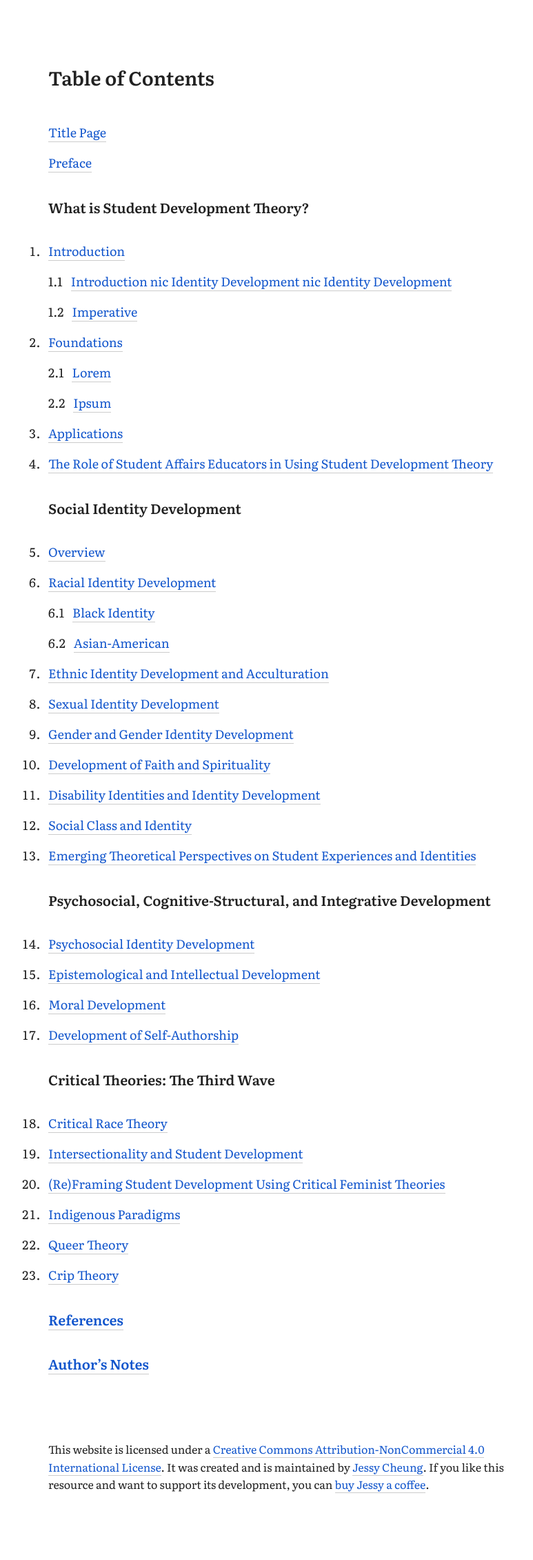
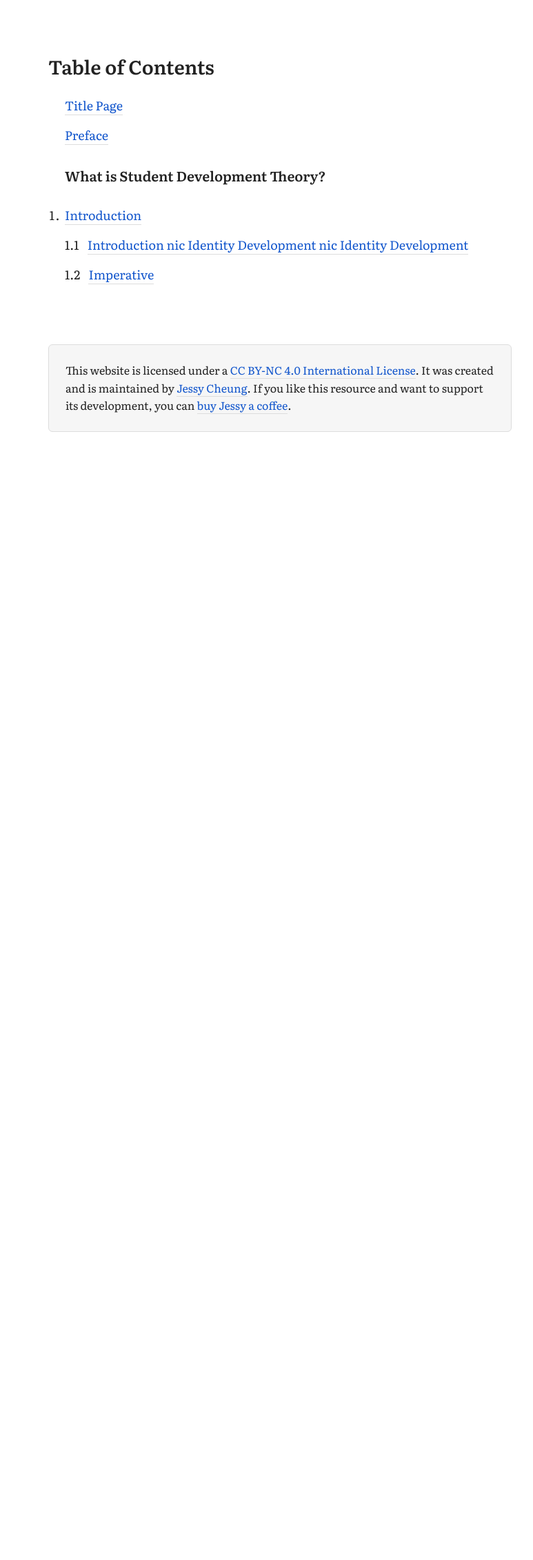
Before and after one commit to jl-c/jl-c.github.io, a Jekyll site: the page sandbox2.html, which Jekyll copies as it is, in a window 1280 px wide. Shown: the whole page at 69% size, without its empty margins (234-1007 px from the left). Built offline with Jekyll 4.4.1, drawn with Linux system fonts in a browser that asks for light colours; after the commit the page ends 900 px from its top, so only the background shows below that.

Commit message:
Update sandbox2.html

```diff
--- a/sandbox2.html
+++ b/sandbox2.html
@@ -1,35 +1,117 @@
+
 
 
 <!DOCTYPE html>
-<html>
+<html lang=en>
 <head>
-<title>Table of Contents 2</title>
-<link href="https://fonts.googleapis.com/css2?family=Literata:ital,wght@0,400;0,500;0,600;0,700;1,400;1,500&display=swap" rel="stylesheet">
-
+<title>Jessy Cheung</title>
+<meta name=viewport content="width=device-width, initial-scale=1.0">
+<link href="https://fonts.googleapis.com/css2?family=Literata:wght@400;500;600;700&display=swap" rel="stylesheet">
 <style>
 
-body {color:#212121;font-family:'Literata';margin:6rem auto 6rem;max-width:42rem;padding:0 2rem}
-h1 {font-size:1.75rem;font-weight:600;line-height:2rem;margin:0 auto 3rem}
-h2 {font-size:1.25rem;font-weight:600;line-height:2rem;margin:2rem auto}
-p {font-size:1.125rem;line-height:2rem;margin:0 auto 0.75rem}
-li {font-size:1.125rem;line-height:2rem;margin-bottom:0.75rem;margin-left:-0.5rem;padding-left:0.5rem;font-weight:400}
-ol {margin-left:0;padding-left:0}
-a:visited{color:#777}
-a {color:#15c;text-decoration:none;border-bottom:1px solid #ccc}
-a:hover {color:#15c;border-bottom:1px solid #15c}
-span {display:inline;color:#222;margin-right:0.75rem}
+body {
+color:#222;
+font-family: 'Literata', serif;
+margin:1.5rem;
+max-width:42rem;
+}
+
+h1 {
+display:inline-block;
+font-size:1.75rem;
+font-weight:600;
+line-height:1.8rem;
+margin:1.8rem auto 1.8rem
+}
+
+h2 {
+font-size:1.25rem;
+font-weight:600;
+line-height:1.8rem;
+margin:1.8rem 0
+}
+
+p {
+font-size:1.125rem;
+line-height:1.8rem;
+margin:0 0 0.9rem;
+max-width:39rem
+}
+
+p.tag {
+font-size:1.2rem;
+line-height:1.8rem;
+margin-left:0;
+}
+
+a:visited {
+color:#663399
+}
+
+a {
+border-bottom:1px solid #ddd;
+color:#15c;
+text-decoration:none
+}
+
+a:hover {
+border-bottom:1px solid #15c;
+color:#15c;
+}
+
+footer {
+background:#f6f6f6;
+border:1px solid #ddd;
+border-radius:6px;
+line-height:1.6rem;
+max-width:39rem;
+margin:5.4rem 0;
+padding:1.5rem
+}
+
+ol {
+margin:0rem 0 1.8rem;
+padding:0 0 0 1.5rem
+}
+
+li {
+margin-left:-0.25rem;
+padding-left:0.25rem;
+font-size:1.125rem;
+line-height:1.8rem;
+margin-bottom:0.9rem;
+}
+
+span {margin-right:0.75rem}
+
+@media screen and (min-width:42rem){
+footer {margin:5.4rem auto;}
+body {margin:1.5rem 1.5rem 0}
+}
+
+@media screen and (min-width:45rem){
+body {margin:1.5rem auto 0}
+}
+
+@media screen and (min-width:48rem){
+body{margin:1.5rem auto 0;padding:0 1.5rem}
+  h1 {margin-top:3.6rem}
+}
 
 </style>
 </head>
 <body>
 <h1>Table of Contents</h1>
-<p style=list-style:none><a href=https://www.youtube.com/watch?v=kfIl70TPX28>Title Page</a></li>
-<p style=list-style:none><a href=https://www.youtube.com/watch?v=kfIl70TPX28>Preface</a></li>
+<ol>
+<li style=list-style:none><a href=https://www.youtube.com/watch?v=kfIl70TPX28>Title Page</a></li>
+<li style=list-style:none><a href=https://www.youtube.com/watch?v=kfIl70TPX28>Preface</a></li>
+</ol>
 <ol>
     <h2>What is Student Development Theory?</h2>
 <li><a href=#>Introduction</a></li>
 <p><span>1.1</span><a href=#>Introduction nic Identity Development  nic Identity Development </a></p>
 <p><span>1.2</span><a href=#>Imperative</a></p>
+<div style=display:none>
 <li><a href=#>Foundations</a></li>
 <p><span>2.1</span><a href=#>Lorem</a></p>
 <p><span>2.2</span><a href=#>Ipsum</a></p>
@@ -62,9 +144,9 @@
     <h2><a href=#>References</a></h2>
     <h2><a href=#>Author’s Notes</a></h2>
 </ol>
-
-<p style=margin-top:6rem;font-size:1rem;line-height:1.6rem>This website is licensed under a <a rel="license" href="http://creativecommons.org/licenses/by-nc/4.0/">Creative Commons Attribution-NonCommercial 4.0 International License</a>. It was created and is maintained by <a href="http://www.github.io/jl-c">Jessy Cheung</a>. If you like this resource and want to support its development, you can <a href=#>buy Jessy a coffee</a>.
-</p>
-
+</ol>
+</nav>
+</div>
+<footer>This website is licensed under a <a class=footer href=#>CC BY-NC 4.0 International License</a>. It was created and is maintained by <a class=footer href=#>Jessy Cheung</a>. If you like this resource and want to support its development, you can <a class=footer href=#>buy Jessy a coffee</a>.</footer>
 </body>
 </html>
```
